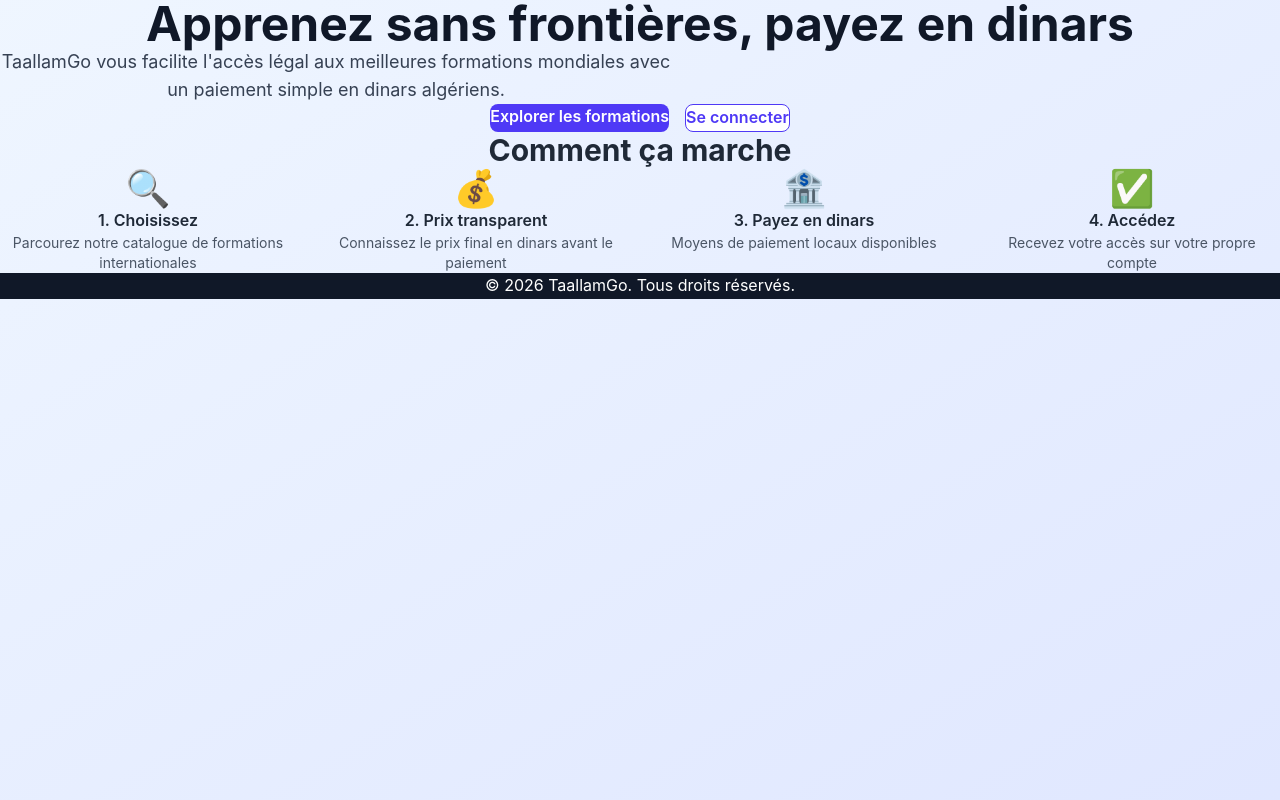
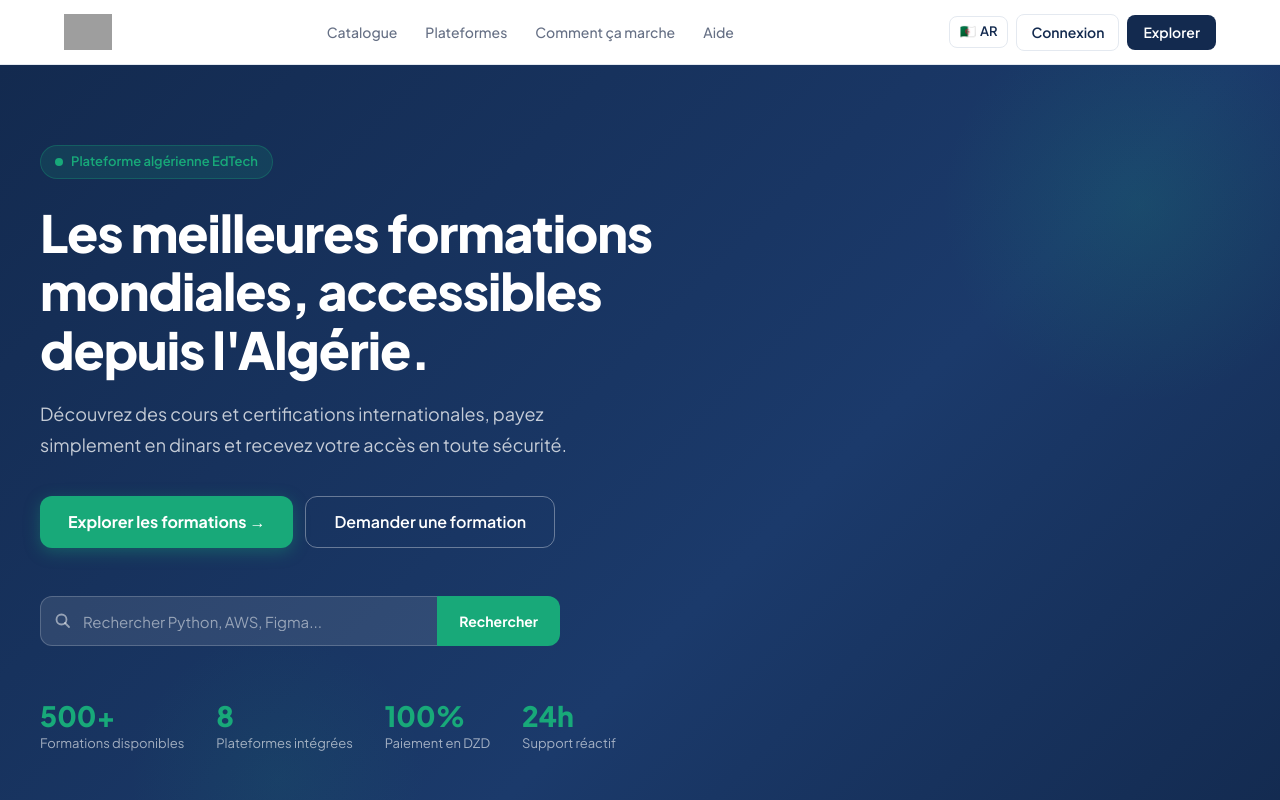
Before and after one commit to Mohamed27wadi3/TaallamGO-, a Next.js app: page / in a window 1280 px wide. Shown: the top 800 px of the page. Built offline with nearby package versions, Linux system fonts and the light colour scheme; grey boxes are pictures that could not be loaded.

Commit message:
Render full app on Vercel

```diff
--- a/app/globals.css
+++ b/app/globals.css
@@ -1,9 +1,37 @@
+@import url('https://fonts.googleapis.com/css2?family=Plus+Jakarta+Sans:ital,wght@0,300;0,400;0,500;0,600;0,700;0,800&family=IBM+Plex+Sans+Arabic:wght@300;400;500;600;700&display=swap');
 @import "tailwindcss";
 
+html,
+body {
+  margin: 0;
+  min-height: 100%;
+}
+
 * {
-  margin: 0;
-  padding: 0;
   box-sizing: border-box;
+}
+
+:root {
+  --background: #F7F9FC;
+  --foreground: #172033;
+  --card: #FFFFFF;
+  --card-foreground: #172033;
+  --primary: #132A4F;
+  --primary-foreground: #FFFFFF;
+  --secondary: #E8EDF5;
+  --secondary-foreground: #172033;
+  --muted: #F0F3F8;
+  --muted-foreground: #667085;
+  --accent: #18A979;
+  --accent-foreground: #FFFFFF;
+  --border: #E4E9F0;
+  --ring: #18A979;
+  --radius: 12px;
+  --success: #16A36A;
+  --warning: #F59E0B;
+  --error: #DC3545;
+  --font-sans: 'Plus Jakarta Sans', sans-serif;
+  --font-arabic: 'IBM Plex Sans Arabic', sans-serif;
 }
 
 html {
@@ -11,9 +39,10 @@
 }
 
 body {
-  font-family: -apple-system, BlinkMacSystemFont, "Segoe UI", Roboto, "Helvetica Neue", Arial, sans-serif;
-  line-height: 1.6;
-  color: #1f2937;
+  background-color: var(--background);
+  color: var(--foreground);
+  font-family: var(--font-sans);
+  -webkit-font-smoothing: antialiased;
 }
 
 /* RTL Support */
@@ -25,6 +54,30 @@
 html[dir="rtl"] [dir="ltr"] {
   text-align: left;
   direction: ltr;
+}
+
+[dir="rtl"] body,
+[dir="rtl"] {
+  font-family: var(--font-arabic);
+}
+
+::-webkit-scrollbar {
+  width: 6px;
+  height: 6px;
+  opacity: 0;
+}
+
+::-webkit-scrollbar-track {
+  background: transparent;
+}
+
+::-webkit-scrollbar-thumb {
+  background: #C8D0DC;
+  border-radius: 3px;
+}
+
+:hover::-webkit-scrollbar {
+  opacity: 1;
 }
 
 /* Utility classes */
@@ -54,3 +107,28 @@
   outline: 2px solid #667eea;
   outline-offset: 2px;
 }
+
+@keyframes fadeInUp {
+  from { opacity: 0; transform: translateY(20px); }
+  to { opacity: 1; transform: translateY(0); }
+}
+
+@keyframes fadeIn {
+  from { opacity: 0; }
+  to { opacity: 1; }
+}
+
+@keyframes shimmer {
+  from { background-position: -200% 0; }
+  to { background-position: 200% 0; }
+}
+
+.animate-fade-in-up { animation: fadeInUp 0.5s ease forwards; }
+.animate-fade-in { animation: fadeIn 0.4s ease forwards; }
+
+.skeleton {
+  background: linear-gradient(90deg, #E4E9F0 25%, #F0F3F8 50%, #E4E9F0 75%);
+  background-size: 200% 100%;
+  animation: shimmer 1.5s infinite;
+  border-radius: 6px;
+}
--- a/app/page.tsx
+++ b/app/page.tsx
@@ -1,60 +1,7 @@
+'use client'
+
+import App from '@/src/App'
+
 export default function HomePage() {
-  return (
-    <div className="min-h-screen bg-gradient-to-br from-blue-50 to-indigo-100">
-      <div className="container mx-auto px-4 py-24 text-center">
-        <h1 className="text-4xl md:text-5xl font-bold text-gray-900 mb-6">
-          Apprenez sans frontières, payez en dinars
-        </h1>
-        <p className="text-lg text-gray-700 mb-8 max-w-2xl mx-auto">
-          TaallamGo vous facilite l'accès légal aux meilleures formations mondiales avec un paiement simple en dinars algériens.
-        </p>
-        <div className="flex gap-4 justify-center">
-          <a
-            href="/catalog"
-            className="px-8 py-3 bg-indigo-600 text-white rounded-lg font-semibold hover:bg-indigo-700"
-          >
-            Explorer les formations
-          </a>
-          <a
-            href="/auth/login"
-            className="px-8 py-3 bg-white text-indigo-600 border border-indigo-600 rounded-lg font-semibold hover:bg-indigo-50"
-          >
-            Se connecter
-          </a>
-        </div>
-      </div>
-
-      <div className="container mx-auto px-4 py-16">
-        <h2 className="text-3xl font-bold text-center mb-12">Comment ça marche</h2>
-        <div className="grid grid-cols-1 md:grid-cols-4 gap-8">
-          <div className="text-center">
-            <div className="text-4xl mb-4">🔍</div>
-            <h3 className="font-semibold mb-2">1. Choisissez</h3>
-            <p className="text-gray-600 text-sm">Parcourez notre catalogue de formations internationales</p>
-          </div>
-          <div className="text-center">
-            <div className="text-4xl mb-4">💰</div>
-            <h3 className="font-semibold mb-2">2. Prix transparent</h3>
-            <p className="text-gray-600 text-sm">Connaissez le prix final en dinars avant le paiement</p>
-          </div>
-          <div className="text-center">
-            <div className="text-4xl mb-4">🏦</div>
-            <h3 className="font-semibold mb-2">3. Payez en dinars</h3>
-            <p className="text-gray-600 text-sm">Moyens de paiement locaux disponibles</p>
-          </div>
-          <div className="text-center">
-            <div className="text-4xl mb-4">✅</div>
-            <h3 className="font-semibold mb-2">4. Accédez</h3>
-            <p className="text-gray-600 text-sm">Recevez votre accès sur votre propre compte</p>
-          </div>
-        </div>
-      </div>
-
-      <footer className="bg-gray-900 text-white py-8 mt-16">
-        <div className="container mx-auto px-4 text-center">
-          <p>&copy; 2026 TaallamGo. Tous droits réservés.</p>
-        </div>
-      </footer>
-    </div>
-  )
+  return <App />
 }
```
